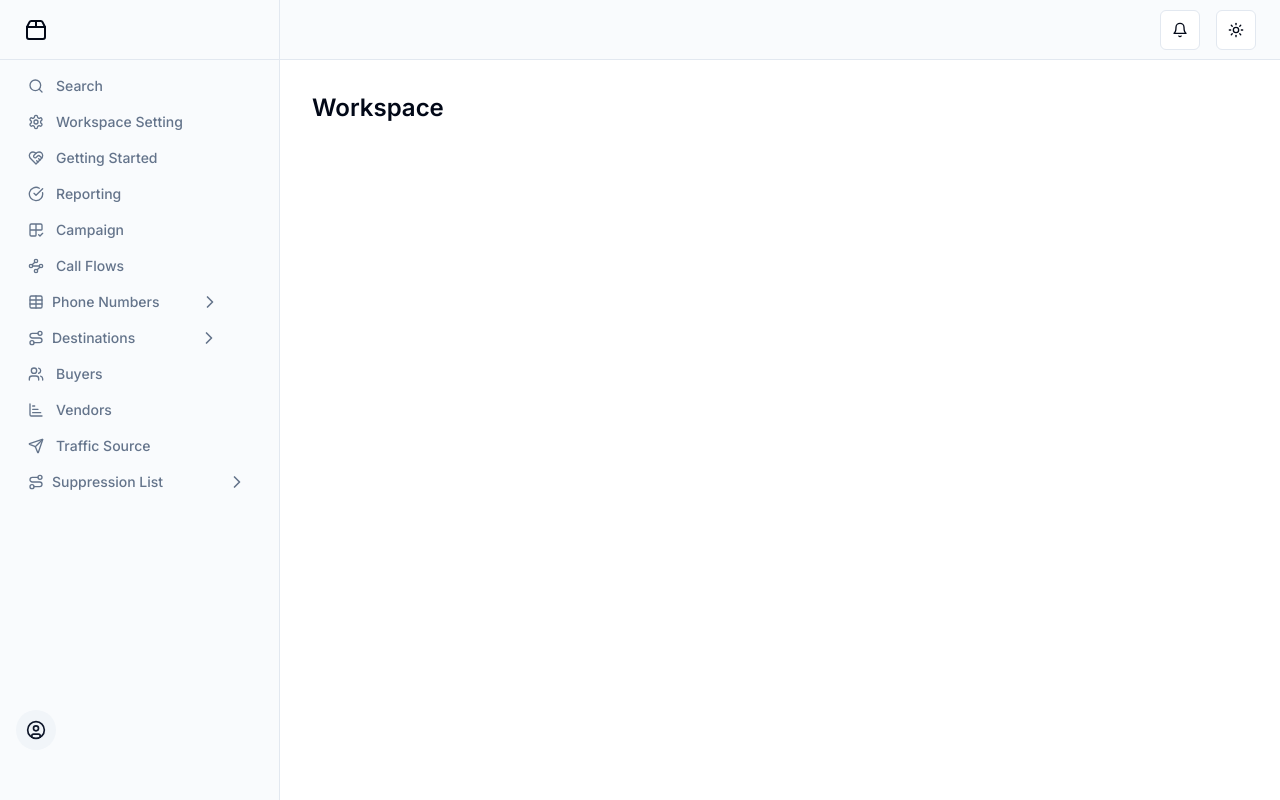
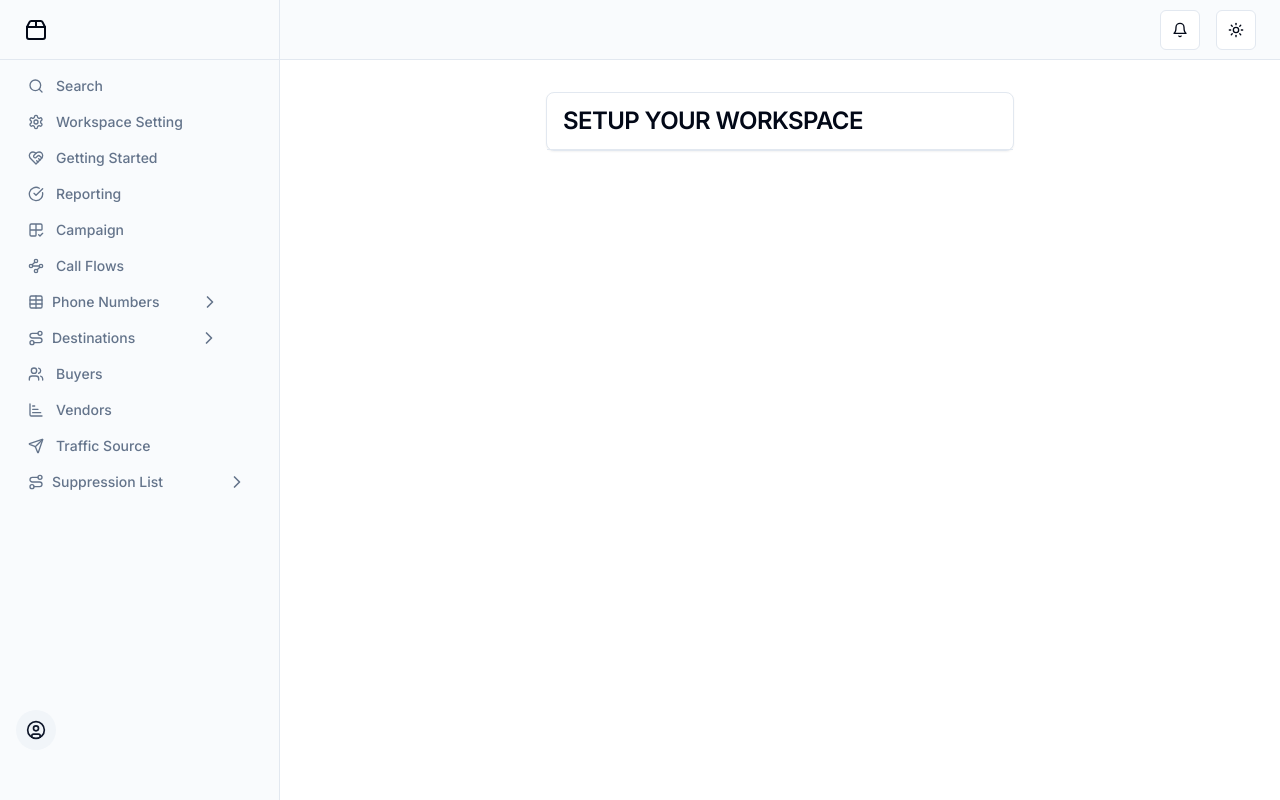
Before and after one commit to mubinkg/call-tracking-frontend, a Next.js app: page /workspace in a window 1280 px wide. Built offline with nearby package versions, Linux system fonts and the light colour scheme.

Commit message:
add worker page

```diff
--- a/src/app/(tracker)/workspace/page.tsx
+++ b/src/app/(tracker)/workspace/page.tsx
@@ -1,8 +1,17 @@
+import { Card, CardTitle } from "@/components/ui/card";
+
 export default function page(){
     return (
         <div>
-            <div className="m-[2rem]">
-                <h1 className="text-lg font-semibold md:text-2xl">Workspace</h1>
+            <div className="m-[2rem] flex items-center justify-center">
+                <Card className="lg:w-6/12 md:w-12/12">
+                    <CardTitle>
+                        <div className="m-4">
+                            SETUP YOUR WORKSPACE
+                        </div>
+                        <hr />
+                    </CardTitle>
+                </Card>
             </div>
         </div>
     )
```
